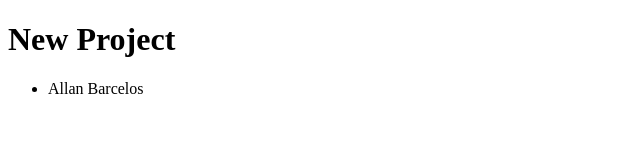
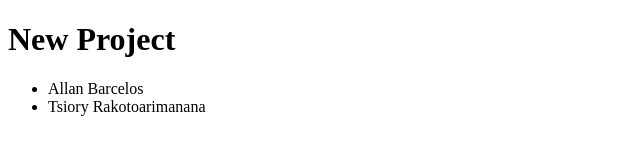
Before and after one commit to allanbarcelos/in-class-tt4-2160, a plain HTML site: page index.html in a window 1280 px wide. Shown: the whole page, without its empty margins (0-640 px from the left). Drawn offline with Linux system fonts and the light colour scheme.

Commit message:
tsiory add on

```diff
--- a/index.html
+++ b/index.html
@@ -9,6 +9,7 @@
     <h1>New Project</h1>
     <ul>
         <li>Allan Barcelos</li>
+        <li>Tsiory Rakotoarimanana</li>
     </ul>
 </body>
 </html>
```
